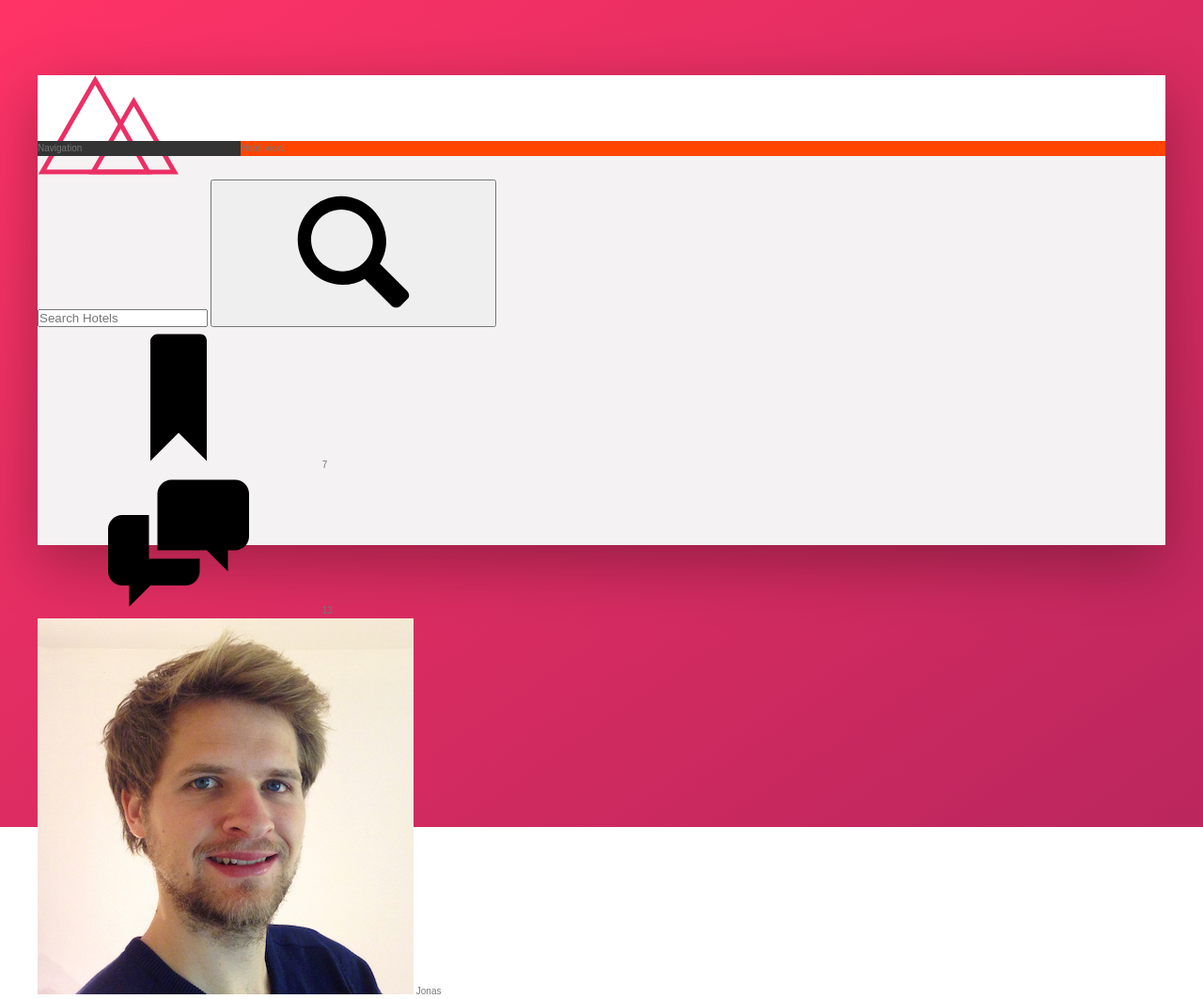
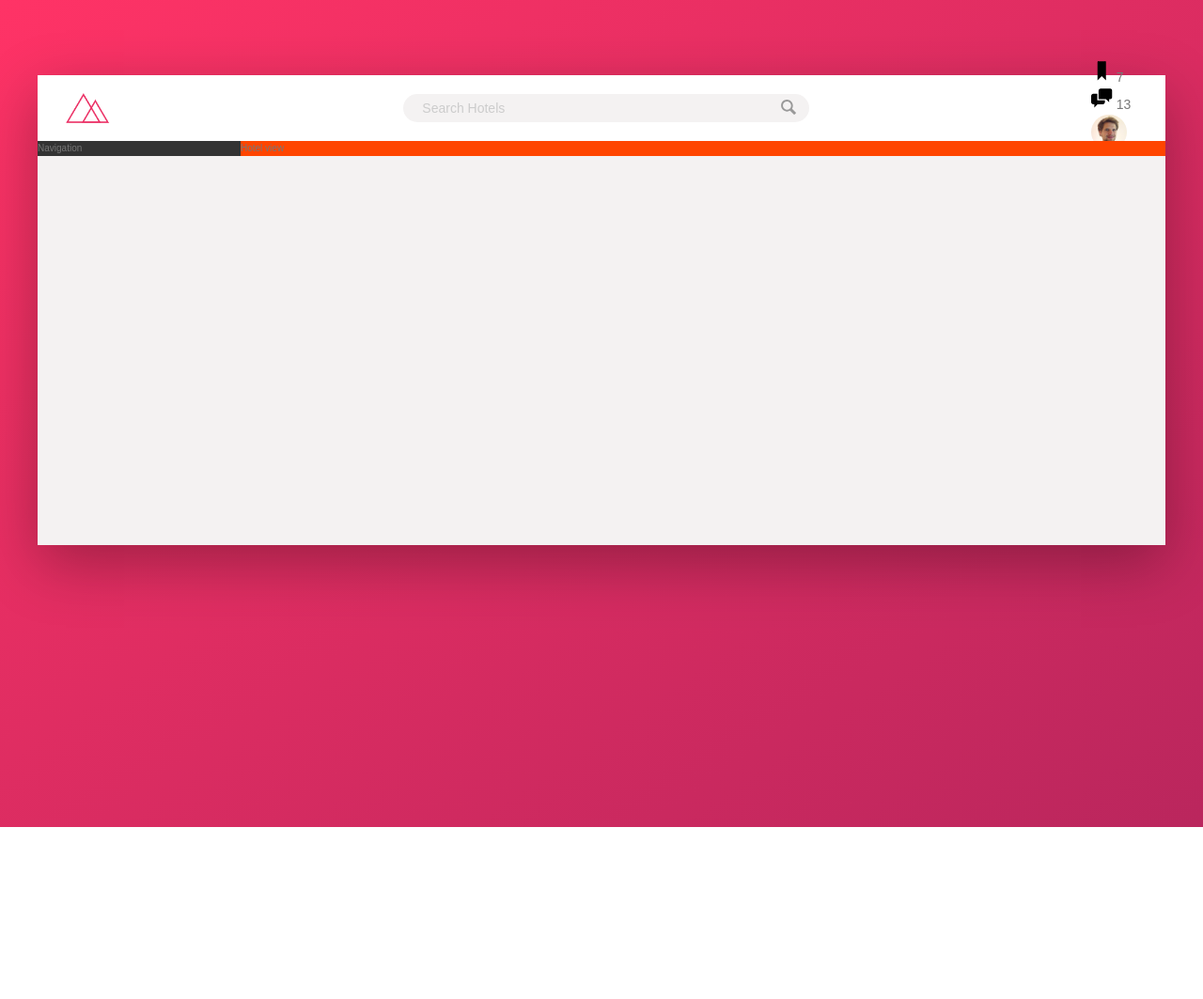
Before and after one commit to illimitableissi/Trillo-HTML, a plain HTML site: page index.html in a window 1280 px wide. Shown: the whole page at 94% size. After the commit the page ends 880 px from the top, so only its background shows below. Drawn offline with Linux system fonts and the light colour scheme.

Commit message:
working on header

```diff
--- a/index.html
+++ b/index.html
@@ -17,28 +17,29 @@
                 <form action="#" class="search">
                     <input type="text" class="search__input" placeholder="Search Hotels">
                     <button class="search__button">
-                        <svg class="searh__icon">
+                        <svg class="search__icon">
                             <use xlink:href="img/sprite.svg#icon-magnifying-glass"></use>
                         </svg>
                     </button>
+                </input>
                 </form>
 
                 <nav class="user-nav">
                     <div class="user-nav__icon-box">
-                        <svg class="uder-nav__icon">
+                        <svg class="user-nav__icon">
                             <use xlink:href="img/sprite.svg#icon-bookmark"></use>
                         </svg>
                         <span class="user-nav__notification">7</span>
                     </div>
                     <div class="user-nav__icon-box">
-                        <svg class="uder-nav__icon">
+                        <svg class="user-nav__icon">
                             <use xlink:href="img/sprite.svg#icon-chat"></use>
                         </svg>
                         <span class="user-nav__notification">13</span>
                     </div>
                     <div class="user-nav__user">
                         <img src="img/user.jpg" alt="User photo" class="user-nav__user-photo">
-                        <span class="user-nav__user-nae">Jonas</span>
+                        <span class="user-nav__user-name">Jonas</span>
                     </div>
                 </nav>
             </header>
--- a/sass/_component.scss
+++ b/sass/_component.scss
@@ -1,27 +1,73 @@
 .logo {
     height: 3.25rem;
+    margin-left: 3rem;
 }
 
 .search {
+    flex: 0 0 40%;
+    //flexbox
+    display: flex;
+    align-items: center;
+    justify-content: center;
+
     &__input {
+        font-family: inherit;
+        font-size: inherit;
+        color: inherit;
+        background-color: var(--color-grey-light-2);
+        border: none;
+        padding: .7rem 2rem;
+        border-radius: 100px;
+        width: 90%;
+        transition: all .2s;
+        margin-right: -3.25rem;
 
+        &:focus {
+            outline: none;
+            width: 100%;
+            background-color: var(--color-grey-light-3);
+
+        }
+
+        &::-webkit-input-placeholder {
+            font-weight: 100;
+            color: var(--color-grey-light-4);
+        }
+    }
+
+    &__input:focus + &__button {
+        background-color: var(--color-grey-light-3);
     }
 
     &__button {
+        border: none;
+        background-color: var(--color-grey-light-2);
+
+        &:focus {
+            outline: none;
+        }
+
+        &:active {
+            transform: translateY(2px);
+        }
 
     }
 
     &__icon {
-
+        height: 2rem;
+        width: 2rem;
+        fill: var(--color-grey-dark-3); ;
     }
 }
 
-.user_nav {
+.user-nav {
     &__icon-box {
 
     }
 
     &__icon {
+        height: 2.25rem;
+        width: 2.25rem;
 
     }
 
@@ -34,6 +80,8 @@
     }
 
     &__user-photo {
+        height: 3.75rem;
+        border-radius: 50%;
 
     }
 
--- a/sass/_layout.scss
+++ b/sass/_layout.scss
@@ -7,9 +7,15 @@
 }
 
 .header {
+    font-size: 1.4rem;
     height: 7rem;
     background-color: #fff;
     border-bottom: var(--color-grey-light-1);
+
+    //flexbox
+    display: flex;
+    justify-content: space-between;
+    align-items: center;
 }
 
 .content {
```
Also changed, not shown: sass/main.css, 1 other file.
